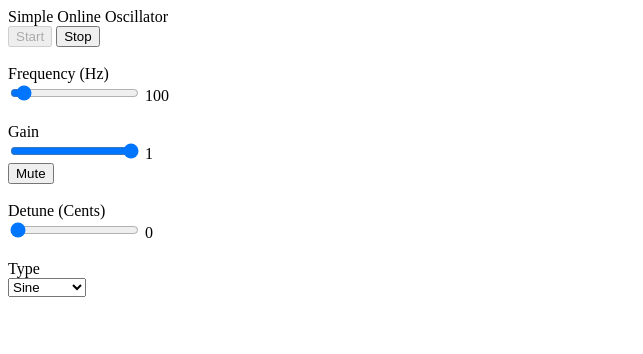
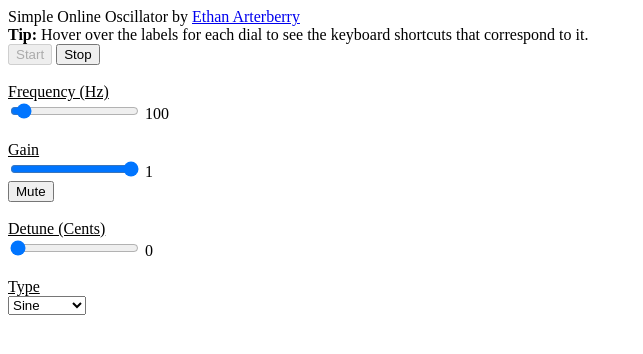
Before and after one commit to soops/oscillator, a plain HTML site: page index.html in a window 1280 px wide. Both pictures are taken after a click on the button "Start". Shown: the whole page, without its empty margins (0-643 px from the left). Drawn offline with Linux system fonts and the light colour scheme.

Commit message:
Add shortcut reference and make the muter more intuitive

```diff
--- a/index.html
+++ b/index.html
@@ -3,26 +3,27 @@
 </head>
 <body>
 	<div>
-		<span>Simple Online Oscillator</span>
+		<span>Simple Online Oscillator by <a href="http://soops.github.io">Ethan Arterberry</a></span><br>
+		<span><b>Tip:</b> Hover over the labels for each dial to see the keyboard shortcuts that correspond to it.</span>
 		<br>
 		<button id="start">Start</button>&nbsp;<button disabled id="stop">Stop</button>
 		<br><br>
-		<label for="frequency">Frequency (Hz)</label><br>
+		<label title="Press 'Q' to decrease and press 'W' to increase." for="frequency"><u>Frequency (Hz)</u></label><br>
 		<input disabled id="frequency" type="range">&nbsp;<span id="freq-display"></span>
 		<br><br>
-		<label for="gain">Gain</label><br>
+		<label title="Press 'A' to decrease and press 'S' to increase." for="gain"><u>Gain</u></label><br>
 		<input disabled id="gain" type="range">&nbsp;<span id="gain-display"></span><br>
-		<button disabled id="muter" onclick="toggleMute()">Mute</button>
+		<button title="Press 'M' to toggle." disabled id="muter" onclick="toggleMute()">Mute</button>
 		<br><br>
-		<label for="detune">Detune (Cents)</label><br>
+		<label title="Press 'Z' to decrease and press 'X' to increase." for="detune"><u>Detune (Cents)</u></label><br>
 		<input disabled id="detune" type="range">&nbsp;<span id="detune-display"></span>
 		<br><br>
-		<label for="type">Type</label><br>
+		<label for="type"><u>Type</u></label><br>
 		<select disabled id="type">
 		  	<option value="sine">Sine</option>
 		  	<option value="square">Square</option>
 		  	<option value="sawtooth">Sawtooth</option>
-		  	<option value="triange">Triangle</option>
+		  	<option value="triangle">Triangle</option>
 		</select>
 	</div>
 
@@ -60,7 +61,7 @@
 		document.getElementById("stop").disabled = false
 		document.getElementById("muter").disabled = false
 
-		window.context = new webkitAudioContext()
+		window.context = new (webkitAudioContext || AudioContext)()
 		window.gain = window.context.createGain()
 		window.gain.connect(window.context.destination)
 		window.osc = window.context.createOscillator()
@@ -71,6 +72,15 @@
 			detuneDisplay.innerHTML = detuneSlider.value
 			freqDisplay.innerHTML = freqSlider.value
 			gainDisplay.innerHTML = gainSlider.value
+
+			if (gainSlider.value > 0) {
+				document.getElementById("muter").innerHTML = "Mute"
+				document.getElementById("muter").disabled = false
+			}
+
+			if (gainSlider.value <= 0 && document.getElementById("muter").innerText === "Mute") {
+				document.getElementById("muter").disabled = true
+			}
 
 			window.gain.gain.value = gainSlider.value
 			window.osc.frequency.value = freqSlider.value
```
